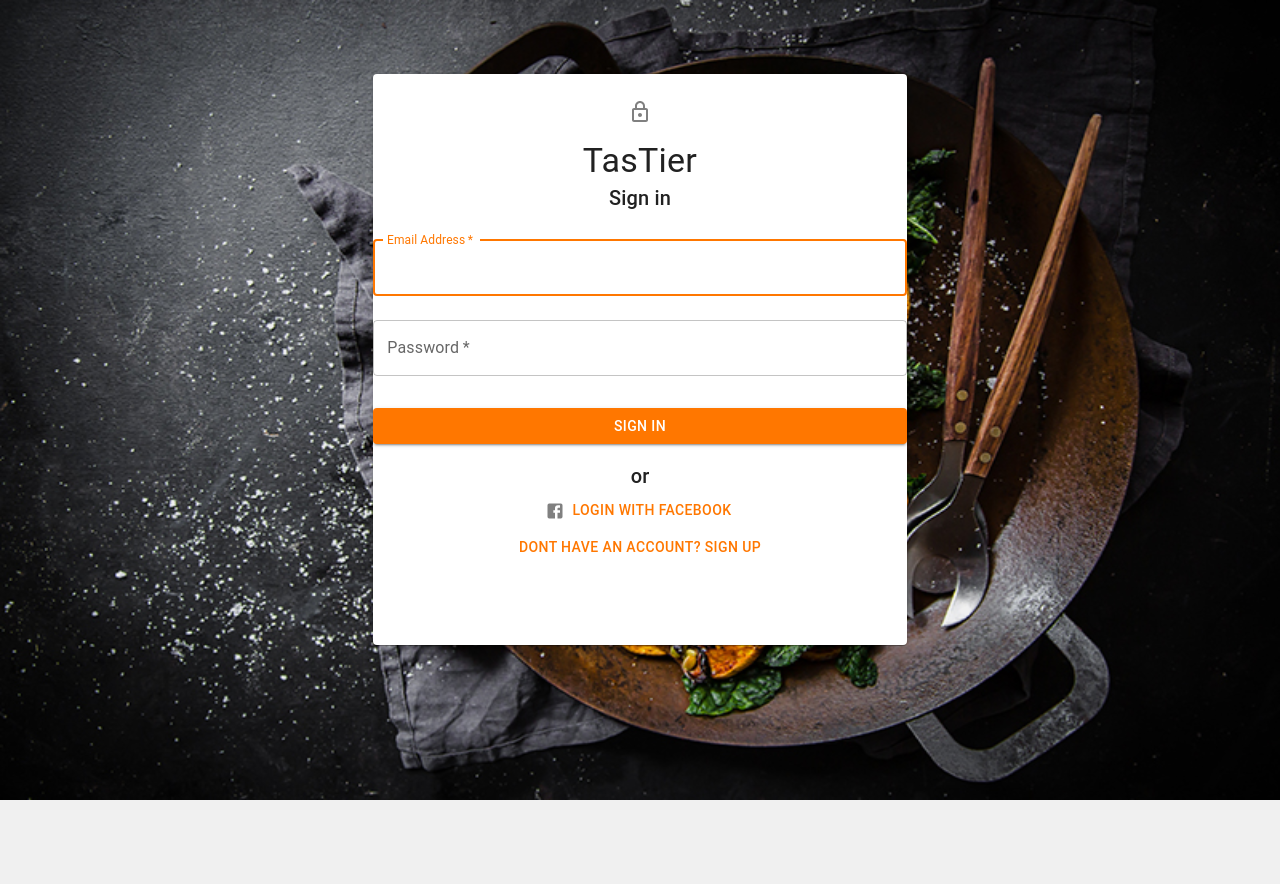
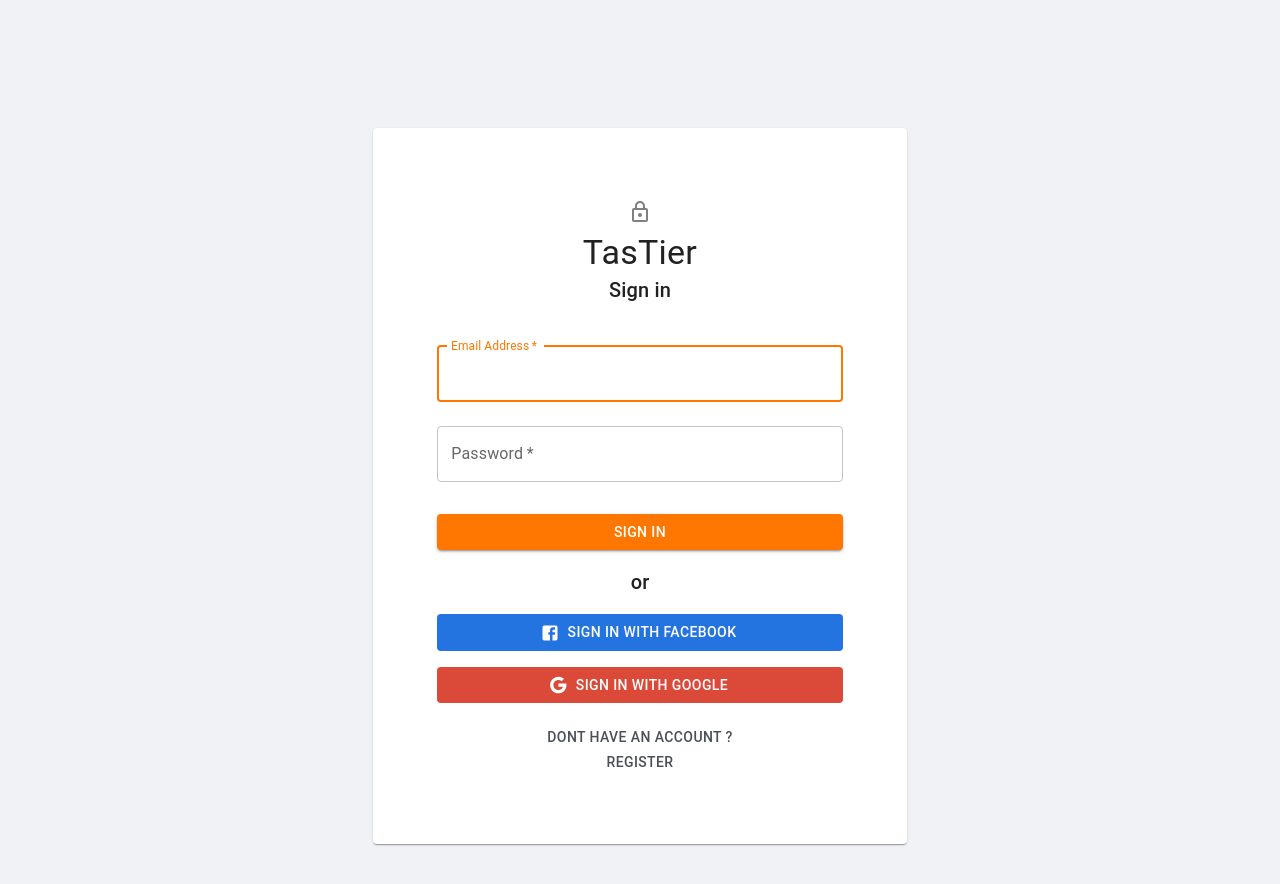
Before and after one commit to Deveneven/TasTier, a React (Create React App) app in the folder frontend/: page /signin in a window 1280 px wide. Shown: the top 884 px of the page. Before the commit the page ends 800 px from the top, so only its background shows below. Built offline with nearby package versions, Linux system fonts and the light colour scheme.

Commit message:
Fixed styles of signin page, and changed mainTheme of buttons

```diff
--- a/frontend/package.json
+++ b/frontend/package.json
@@ -7,6 +7,7 @@
     "@emotion/styled": "^11.8.1",
     "@material-ui/core": "^4.12.4",
     "@material-ui/icons": "^4.11.3",
+    "@mui/icons-material": "^5.10.9",
     "@mui/material": "^5.5.3",
     "@testing-library/jest-dom": "^5.16.3",
     "@testing-library/react": "^12.1.4",
--- a/frontend/src/MUI styles/mainTheme.js
+++ b/frontend/src/MUI styles/mainTheme.js
@@ -1,3 +1,5 @@
+/* eslint-disable no-mixed-spaces-and-tabs */
+/* eslint-disable no-tabs */
 import {createTheme} from '@mui/material/styles';
 
 const theme = createTheme({
@@ -7,9 +9,46 @@
       contrastText: 'hsl(0, 0%, 100%)',
     },
     secondary: {
-      main: 'hsl(0, 0%, 100%)',
-      contrastText: '#000',
+      'main': 'hsl(0, 0%, 100%)',
+      'contrastText': '#000',
+    },
+  },
+  components: {
+    MuiButton: {
+      styleOverrides: {
+        root: ( {ownerState}) => ({
+          ...(ownerState.variant === 'text' &&
+            ownerState.color === 'primary' && {
+            'backgroundColor': 'inherit',
+            'color': '#4b4f56',
+            'marginTop': '1rem',
+            '&:hover': {backgroundColor: 'inherit'},
+          }),
+	   }),
+	   },
     },
   },
 });
+
 export default theme;
+
+
+// import {createMuiTheme} from '@material-ui/core/styles';
+
+// const theme = createMuiTheme({
+
+//   palette: {
+// 	  primary: {
+//       main: 'hsl(28, 100%, 50%)',
+//       contrastText: 'hsl(0, 0%, 100%)',
+// 	  },
+// 	  secondary: {
+//       main: 'hsl(0, 0%, 100%)',
+//       contrastText: '#000',
+
+// 	  },
+
+//   },
+
+// });
+// export default theme;
--- a/frontend/src/Screen/ShoppingScreen/ListScreen.tsx
+++ b/frontend/src/Screen/ShoppingScreen/ListScreen.tsx
@@ -13,7 +13,7 @@
   return (
     <>
       <Navbar />
-      <ListEdit listId={Number(listId.Id)} lists={lists} />
+      <ListEdit listId={Number(listId.id)} lists={lists} />
     </>
   );
 };
--- a/frontend/src/Screen/SignInScreen/SignInScreen.scss
+++ b/frontend/src/Screen/SignInScreen/SignInScreen.scss
@@ -1,7 +1,37 @@
+// body{
+//     background-image: url('FoodPhoto.jpg');
+//     background-repeat: no-repeat;
+//     background-attachment: fixed;
+//     background-size: 100% 100%;
+//     background-blend-mode: darken;
+// }
 body{
-    background-image: url('FoodPhoto.jpg');
-    background-repeat: no-repeat;
-    background-attachment: fixed;
-    background-size: 100% 100%;
-    background-blend-mode: darken;
+	background-color:#f0f2f5;
 }
+.signin-container{
+	padding-top: 8rem;
+	justify-content:center;
+	margin:auto;
+	&-menu{
+		margin: auto;
+		&_card{
+			margin:auto;
+			padding: 4rem;
+			text-align:center;
+		}
+	}
+}
+
+.icon-center {
+	margin:auto;
+}
+@media (max-width: 768px) {
+	.signin-container{
+		padding:0;
+		&-menu{
+			&_card{
+				padding: 2rem;
+			}
+		}
+	}
+}
--- a/frontend/src/Screen/SignInScreen/SignInScreen.tsx
+++ b/frontend/src/Screen/SignInScreen/SignInScreen.tsx
@@ -1,9 +1,10 @@
 import React from 'react';
 import './SignInScreen.scss';
 import Grid from '@mui/material/Grid';
-import {Avatar, Box, Button, Card, TextField} from '@mui/material';
+import {Avatar, Box, Button, TextField, Card} from '@mui/material';
 import Typography from '@mui/material/Typography';
 import {Facebook, LockOutlined} from '@material-ui/icons';
+import GoogleIcon from '@mui/icons-material/Google';
 import RegisterPopOut from '../../Shared/Components/RegisterPopOut/RegisterPopOut';
 import {useNavigate} from 'react-router-dom';
 
@@ -15,22 +16,14 @@
     localStorage.setItem('loggedState', 'loggedIn');
     navigate('/');
   };
-
   return (
     <div>
-      <Grid container>
-        <Grid item md={5} xs={12} sx={{margin: 'auto', marginTop: '4rem'}}>
+      <Grid container className='signin-container'>
+        <Grid item md={5} xs={12} className='signin-container-menu'>
           <Card
-            sx={{
-              marginTop: '10px',
-              paddingTop: '10px',
-              paddingBottom: 10,
-              display: 'flex',
-              flexDirection: 'column',
-              alignItems: 'center',
-            }}
+            className="signin-container-menu_card"
           >
-            <Avatar sx={{m: 1, bgcolor: 'secondary.main'}}>
+            <Avatar sx={{bgcolor: 'secondary.main'}} className="icon-center">
               <LockOutlined />
             </Avatar>
             <Typography component="h1" variant="h4">
@@ -40,9 +33,7 @@
               Sign in
             </Typography>
             <Box
-              sx={{
-                marginTop: '10px',
-              }}
+              sx={{mt: 3, mb: 2}}
             >
               <TextField
                 margin="normal"
@@ -65,11 +56,10 @@
                 autoComplete="current-password"
               />
               <Button
-                type="submit"
                 fullWidth
                 variant="contained"
                 onClick={signIn}
-                sx={{mt: 3, mb: 2}}
+                sx={{mt: 3}}
               >
                 Sign In
               </Button>
@@ -77,12 +67,27 @@
             <Typography component="h1" variant="h6">
               or
             </Typography>
-            <Button variant="text" startIcon={<Facebook />}>
-              Login with Facebook
+            <Button startIcon={<Facebook style={{color: 'white'}}/>}
+              sx={[{backgroundColor: '#2374E1',
+                color: 'white', width: '100%'}, {
+                '&:hover': {
+                  backgroundColor: '#77A7FF',
+                },
+              }]} >
+              Sign in with Facebook
+            </Button>
+            <Button startIcon={<GoogleIcon style={{color: 'white'}}/>}
+              sx={[{backgroundColor: '#db4a39',
+                color: 'white', width: '100%'}, {
+                '&:hover': {
+                  backgroundColor: '#DC6356',
+                },
+              }]} >
+             Sign in with Google
             </Button>
             <RegisterPopOut
-              variant="text"
-              buttonText="Dont have an account? Sign Up"
+              buttonText="Dont have an account ?"
+              buttonSubText="Register"
             />
           </Card>
         </Grid>
--- a/frontend/src/Shared/Components/Navbar/Navbar.tsx
+++ b/frontend/src/Shared/Components/Navbar/Navbar.tsx
@@ -20,7 +20,6 @@
 import NavbarMobile from './NavbarMobile';
 function Navbar() {
   const navigate = useNavigate();
-
   const StyledToolbar = styled(Toolbar)(({theme}) => ({
     display: 'flex',
     justifyContent: 'space-evenly',
--- a/frontend/src/Shared/Components/RegisterPopOut/RegisterPopOut.tsx
+++ b/frontend/src/Shared/Components/RegisterPopOut/RegisterPopOut.tsx
@@ -1,4 +1,4 @@
-import React from 'react';
+import React, {useRef} from 'react';
 import Button from '@mui/material/Button';
 import Dialog from '@mui/material/Dialog';
 import DialogActions from '@mui/material/DialogActions';
@@ -8,8 +8,15 @@
 import useMediaQuery from '@mui/material/useMediaQuery';
 import {useTheme} from '@mui/material/styles';
 import TextField from '@mui/material/TextField';
+
 const RegisterPopOut = (props:any) => {
+  const emailRef = useRef<HTMLInputElement>(null);
+  const passwordRef = useRef<HTMLInputElement>(null);
+  const passwordConfirmRef = useRef<HTMLInputElement>(null);
+  const usernameRef = useRef<HTMLInputElement>(null);
   const [open, setOpen] = React.useState(false);
+
+
   const theme = useTheme();
   const fullScreen = useMediaQuery(theme.breakpoints.down('md'));
   const handleClickOpen = () => {
@@ -29,6 +36,8 @@
     <div>
       <Button variant={props.variant} onClick={handleClickOpen}>
         {props.buttonText}
+        <br />
+        {props.buttonSubText}
       </Button>
       <Dialog
         fullScreen={fullScreen}
@@ -50,15 +59,17 @@
               name="email"
               autoComplete="email"
               autoFocus
+              inputRef={emailRef}
             />
             <TextField
               margin="normal"
               required
               fullWidth
-              id="login"
-              label="Login"
-              name="login"
-              autoComplete="login"
+              id="username"
+              label="username"
+              name="username"
+              autoComplete="username"
+              inputRef={usernameRef}
             />
             <TextField
               margin="normal"
@@ -69,6 +80,7 @@
               type="password"
               id="password"
               autoComplete="current-password"
+              inputRef={passwordRef}
             />
             <TextField
               margin="normal"
@@ -76,19 +88,19 @@
               fullWidth
               name="passwordRepeat"
               label="Repeat Password"
-              type="passwordRepeat"
+              type="password"
               id="passwordRepeat"
               autoComplete="current-password"
+              inputRef={passwordConfirmRef}
             />
           </DialogContentText>
-          <Button variant="contained" sx={textCenter} fullWidth>
-            {' '}
-            Register{' '}
+          <Button variant="contained" sx={textCenter} fullWidth >
+            Register
           </Button>
         </DialogContent>
         <DialogActions sx={textCenter}>
-          Already have an account?
-          <Button autoFocus onClick={handleClose}>
+          Already have an account ?
+          <Button autoFocus onClick={handleClose} sx={{margin: 'auto'}}>
             Log in!
           </Button>
         </DialogActions>
--- a/frontend/src/scss/globals/_boilerplate.scss
+++ b/frontend/src/scss/globals/_boilerplate.scss
@@ -16,3 +16,11 @@
   background: var(--bg-white-dark);
   color: var(--fnt-primary-color);
 }
+
+.button-secondary{
+	color:black !important;
+	margin:1rem !important;
+	&:hover{
+		background-color:inherit !important;
+	}
+}
```
Also changed, not shown: frontend/src/Hooks/SignUp.js (added, +8 -0 lines), frontend/src/Shared/Components/Alert/CustomizableSnackbar.tsx (added, +30 -0 lines), frontend/src/Hooks/LoginAuth.js (added), 2 other files (tests, documents, lock files or other folders).
